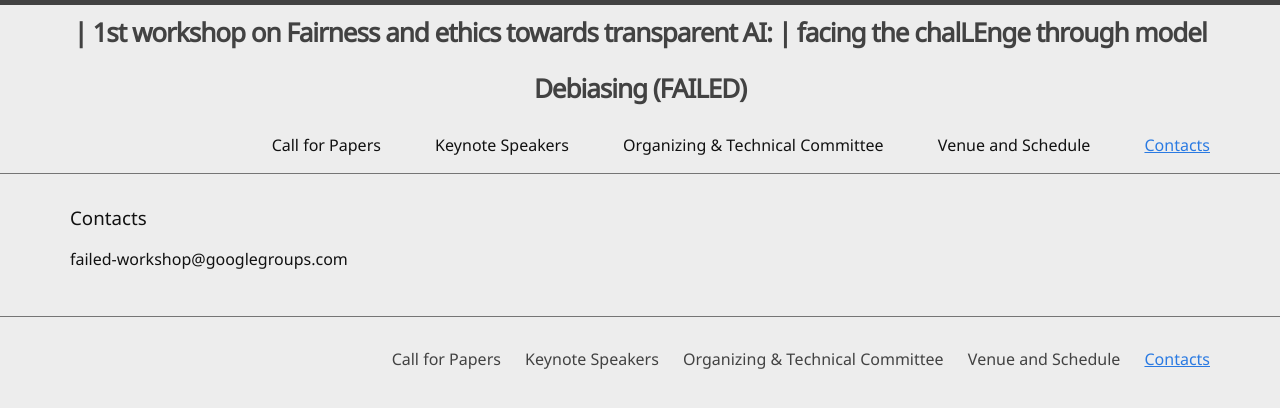
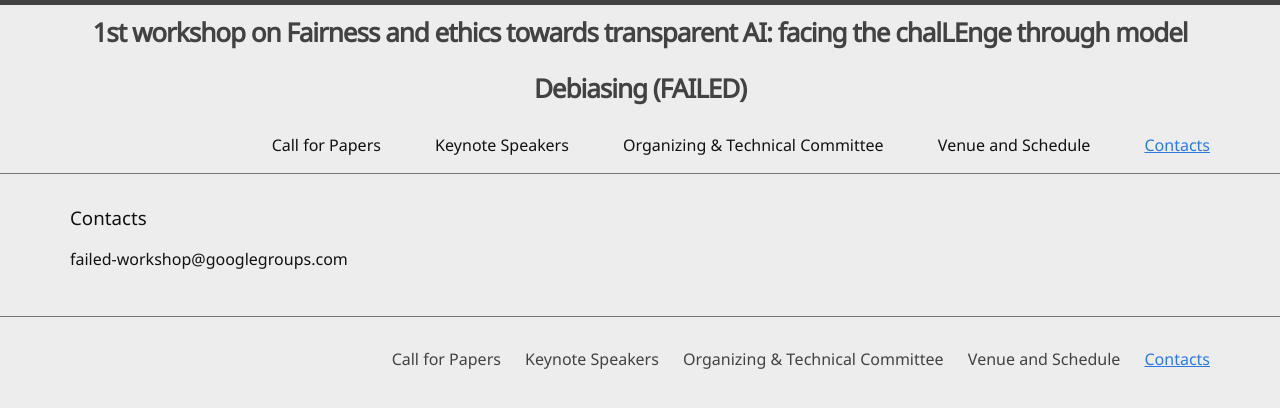
Before and after one commit to VitoPaoloPastore/2nd-FAILED-Workshop-ICCV-2025.github.io, a Jekyll site: the page built from 4-contacts.md, in a window 1280 px wide. Shown: the top 408 px of the page. Built offline with Jekyll 4.4.1, drawn with Linux system fonts in a browser that asks for light colours.

```diff
--- a/_config.yml
+++ b/_config.yml
@@ -8,9 +8,7 @@
 
 # Site settings
 # title appears in the header
-title: |
-  | 1st workshop on Fairness and ethics towards transparent AI:
-  | facing the chalLEnge through model Debiasing (FAILED)
+title: "1st workshop on Fairness and ethics towards transparent AI: facing the chalLEnge through model Debiasing (FAILED)"
 # description and keywords for meta tags
 description: "Workshop at the European Conference on Computer Vision 2024"
 keywords: "Fairness, Bias, Debiasing, Computer Vision"
```
